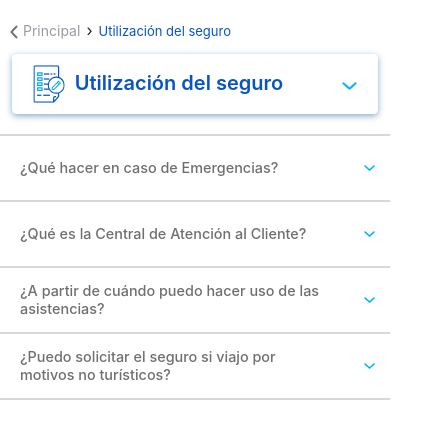
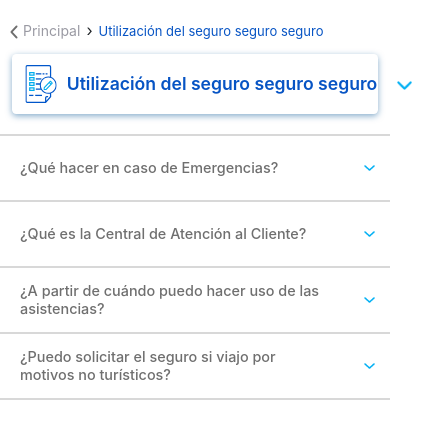
Before and after one commit to AlexanderPrincipe/Test-npm, a Vue app: page / in a window 390 px wide. Shown: the top 438 px of the page, 425 px wide, since content can reach past the window. Built offline with nearby package versions, Linux system fonts and the light colour scheme.

Commit message:
Cambios correctos

```diff
--- a/src/App.vue
+++ b/src/App.vue
@@ -36,7 +36,7 @@ export default {
   },
   data () {
     return {
-      TextoTab: 'Utilización del seguro',
+      TextoTab: 'Utilización del seguro seguro seguro',
       imagenMenu: require("./static/media/icons/Group11Copy.svg"),
       regresarPrincipal: '/preguntas-frecuentes/',
       preguntas:[
--- a/src/components/preguntasFrecuentesGenerico.vue
+++ b/src/components/preguntasFrecuentesGenerico.vue
@@ -15,11 +15,11 @@
                         <b-dropdown class="m-2" menu-class="w-100" style="width:100%;" variant="white" toggle-class="text-decoration-none" no-caret>
                             <template v-slot:button-content>
                                 div.izquierdadesplegable
-                                    span
-                                        img.tamanoiconodropdown(:src="imagenMenu" style="width:2rem;")
-                                        span.movertitulodropdown.titulodropdown.omnes-medium(style="padding-left:10px;padding-right:20px;") {{nombrepagina}}
-                                    span
-                                        img.tamanoflechadropdown(src="@/static/media/icons/arrow_down.png")
+                                    div(style="display: flex; align-items: center;")
+                                        img.tamanoiconodropdown(:src="imagenMenu" style="width:2rem; float:left; ")
+                                        div.omnes-medium(style="padding-left:10px; padding-right:20px; color: #0754C4; font-size: 1.1rem; font-weight: 600; float:left;") {{nombrepagina}}
+                                    div
+                                        img.tamanoflechadropdown(src="@/static/media/icons/arrow_down.png" style="width:15px; height:auto;")
                             </template>
                                 b-dropdown-item.opcionesdropdown.omnes-medium(:to="item.to" v-for="(item, index) in itemsMenu" :key="index") {{item.title}}
                         </b-dropdown>
@@ -120,11 +120,6 @@ export default {
       height:10px;
     }
 
-  .movertitulodropdown {
-      position: relative;
-      top: 2px;
-    }
-
     .tamanoflechadropdown {
       width:15px;
       height:8px;
@@ -146,7 +141,6 @@ export default {
   font-size: 30px;
   font-weight: 600;
   line-height: 16px;
-  width: 521px;
   text-align: left;
   padding-top: 15px;
 }
@@ -245,9 +239,6 @@ export default {
       color: #0754C4;
       font-size: 25px;
       font-weight: 600;
-      line-height: 16px;
-      width: 521px;
-      text-align: left;
     }
 
     .tamanoflecha2 {
@@ -470,15 +461,11 @@ export default {
       color: #0754C4;
       font-size: 20px;
       font-weight: 600;
-      line-height: 16px;
-      width: 521px;
-      height: 10px;
-      text-align: left;
     }
 
     .tamanoiconodropdown {
       width:40px;
-      height:38px;
+      height:auto;
   }
 
    }
@@ -770,15 +757,11 @@ export default {
       color: #0754C4;
       font-size: 1.1rem;
       font-weight: 600;
-      line-height: 16px;
-      width: 521px;
-      height: 10px;
-      text-align: left;
     }
 
     .tamanoiconodropdown {
       width:35px;
-      height:32px;
+      height:auto;
   }
 
    }
```
